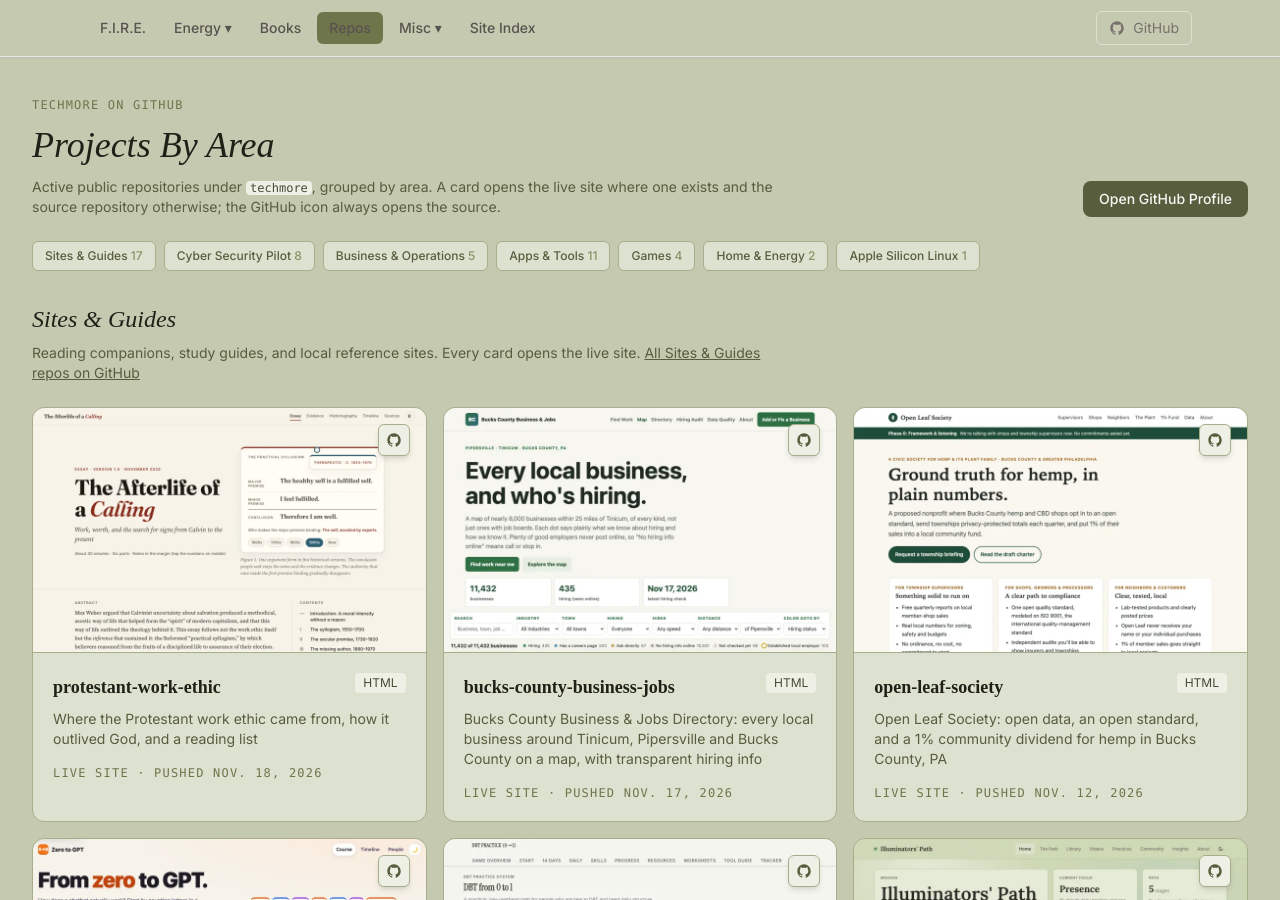
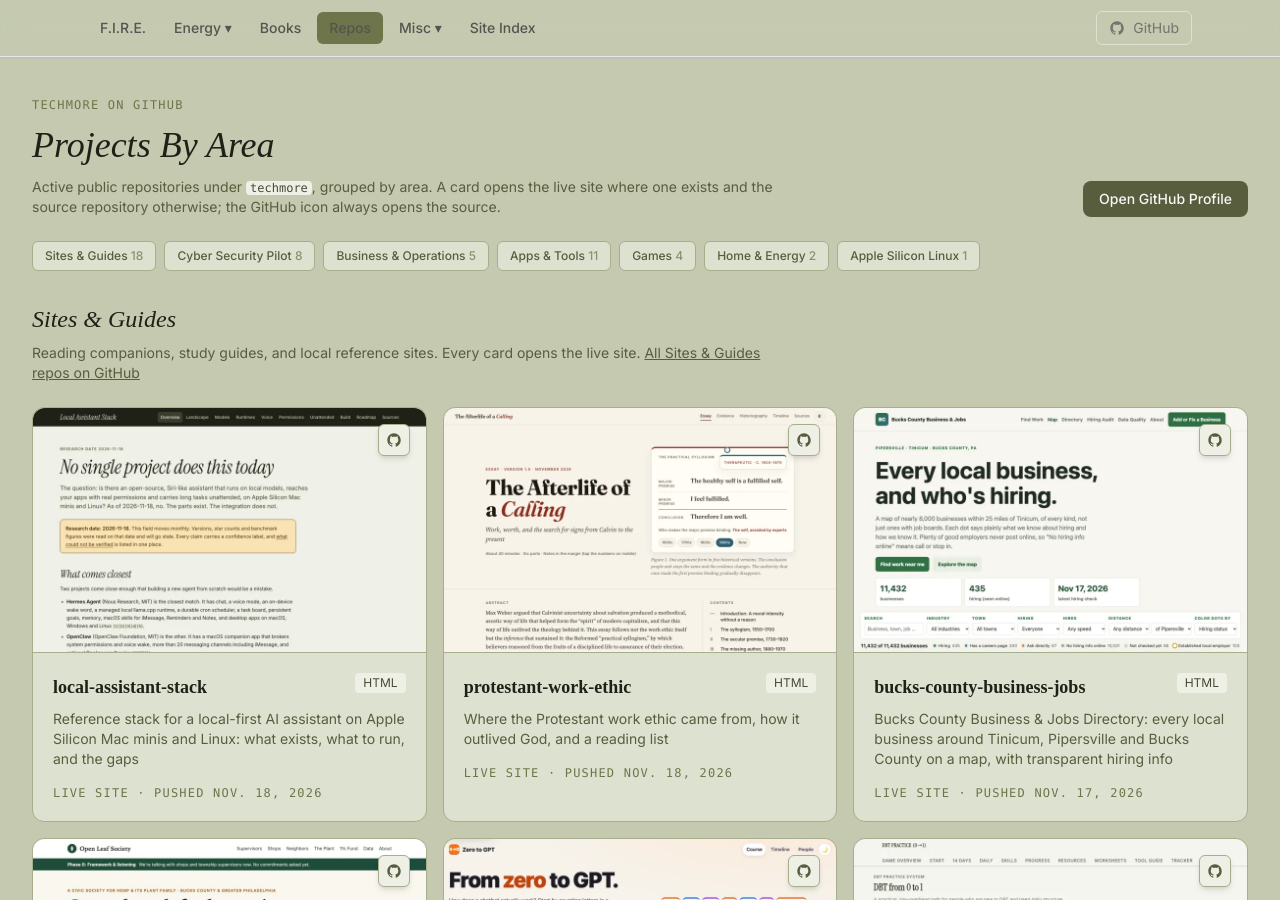
Before and after one commit to techmore/techmore.github.io, a Jekyll site: the page built from pages/repos.html, in a window 1280 px wide and 900 px high. Built offline with Jekyll 4.4.1, drawn with Linux system fonts in a browser that asks for light colours; nearby versions of some CDN libraries; some web fonts are replaced.

Commit message:
Add local-assistant-stack to repos page and site index (#24)
Co-authored-by: Claude Fable 5.2 <noreply@anthropic.com>

```diff
--- a/pages/index.html
+++ b/pages/index.html
@@ -222,6 +222,12 @@ title: Pages - Techmore
                     <p class="text-sm text-olive-600">M4 Mac mini bring-up reference</p>
                 </a>
 
+                <a href="https://techmore.github.io/local-assistant-stack/" target="_blank" rel="noopener noreferrer" class="content-card compact-card bg-olive-200 rounded-xl border border-olive-400 p-5 hover:border-olive-300 hover:shadow-sm transition-all" data-category="sites" data-search="Local Assistant Stack Local AI Assistant Mac mini Linux Apple Silicon LLM">
+                    <div class="w-12 h-12 mb-3 bg-olive-300 rounded-lg flex items-center justify-center text-xl">🤖</div>
+                    <h2 class="text-lg text-olive-900 font-semibold">Local Assistant Stack</h2>
+                    <p class="text-sm text-olive-600">Local-first AI assistant reference stack</p>
+                </a>
+
                 <a href="/pages/books/" class="content-card compact-card bg-olive-200 rounded-xl border border-olive-400 p-5 hover:border-olive-300 hover:shadow-sm transition-all" data-category="books" data-search="Books">
                     <div class="w-12 h-12 mb-3 bg-olive-300 rounded-lg flex items-center justify-center text-xl">📚</div>
                     <h2 class="text-lg text-olive-900 font-semibold">Books</h2>
--- a/pages/repos.html
+++ b/pages/repos.html
@@ -23,7 +23,7 @@ title: Repos - Techmore
             </svg>
 
             <div class="mt-6 flex flex-wrap gap-2">
-                <a href="#tm-sites" class="px-3 py-1.5 bg-olive-200 rounded-md border border-olive-400 text-xs text-olive-700 font-medium hover:bg-olive-100 transition-colors">Sites &amp; Guides <span class="text-olive-500">17</span></a>
+                <a href="#tm-sites" class="px-3 py-1.5 bg-olive-200 rounded-md border border-olive-400 text-xs text-olive-700 font-medium hover:bg-olive-100 transition-colors">Sites &amp; Guides <span class="text-olive-500">18</span></a>
                 <a href="#tm-security" class="px-3 py-1.5 bg-olive-200 rounded-md border border-olive-400 text-xs text-olive-700 font-medium hover:bg-olive-100 transition-colors">Cyber Security Pilot <span class="text-olive-500">8</span></a>
                 <a href="#tm-business" class="px-3 py-1.5 bg-olive-200 rounded-md border border-olive-400 text-xs text-olive-700 font-medium hover:bg-olive-100 transition-colors">Business &amp; Operations <span class="text-olive-500">5</span></a>
                 <a href="#tm-apps" class="px-3 py-1.5 bg-olive-200 rounded-md border border-olive-400 text-xs text-olive-700 font-medium hover:bg-olive-100 transition-colors">Apps &amp; Tools <span class="text-olive-500">11</span></a>
@@ -40,6 +40,24 @@ title: Repos - Techmore
             <h2 class="text-2xl font-display italic text-olive-950">Sites &amp; Guides</h2>
             <p class="mt-2 max-w-3xl text-sm text-olive-700">Reading companions, study guides, and local reference sites. Every card opens the live site. <a href="https://github.com/techmore?tab=repositories&amp;q=topic%3Atm-sites" target="_blank" rel="noopener noreferrer" class="underline hover:text-olive-950">All Sites &amp; Guides repos on GitHub</a></p>
             <div class="mt-6 grid gap-4 md:grid-cols-2 xl:grid-cols-3">
+                <article class="group relative bg-olive-200 rounded-xl border border-olive-400 hover:bg-olive-100 transition-colors">
+                    <div class="aspect-[16/10] bg-olive-300 rounded-t-xl border-b border-olive-400 overflow-hidden">
+                        <img src="/assets/images/repos/local-assistant-stack.webp" alt="Screenshot of the Local Assistant Stack site home page" width="800" height="500" loading="lazy" decoding="async" class="w-full h-full object-cover object-top group-hover:scale-105 motion-reduce:transform-none transition-transform duration-500">
+                    </div>
+                    <a href="https://techmore.github.io/local-assistant-stack/" target="_blank" rel="noopener noreferrer" class="absolute inset-0 rounded-xl" aria-label="Open local-assistant-stack live site"></a>
+                    <div class="relative z-10 p-5 pointer-events-none">
+                        <div class="flex items-start justify-between gap-4">
+                            <h2 class="text-lg text-olive-950 font-semibold break-words">local-assistant-stack</h2>
+                            <span class="text-xs bg-olive-100 text-olive-800 px-2 py-0.5 rounded whitespace-nowrap">HTML</span>
+                        </div>
+                        <p class="mt-2 text-sm text-olive-700">Reference stack for a local-first AI assistant on Apple Silicon Mac minis and Linux: what exists, what to run, and the gaps</p>
+                        <p class="mt-4 text-xs text-olive-600 font-mono tracking-widest uppercase">Live site · Pushed Nov. 18, 2026</p>
+                    </div>
+                    <a href="https://github.com/techmore/local-assistant-stack" target="_blank" rel="noopener noreferrer" class="absolute top-4 right-4 z-20 inline-flex items-center justify-center w-8 h-8 bg-olive-100 rounded-md border border-olive-400 shadow-md text-olive-700 hover:bg-olive-950 hover:text-olive-50 transition-colors" aria-label="Open local-assistant-stack source on GitHub">
+                        <svg class="w-4 h-4" viewBox="0 0 24 24" fill="currentColor" aria-hidden="true"><use href="#github-mark"></use></svg>
+                    </a>
+                </article>
+
                 <article class="group relative bg-olive-200 rounded-xl border border-olive-400 hover:bg-olive-100 transition-colors">
                     <div class="aspect-[16/10] bg-olive-300 rounded-t-xl border-b border-olive-400 overflow-hidden">
                         <img src="/assets/images/repos/protestant-work-ethic.webp" alt="Screenshot of The Afterlife of a Calling essay site home page" width="800" height="500" loading="lazy" decoding="async" class="w-full h-full object-cover object-top group-hover:scale-105 motion-reduce:transform-none transition-transform duration-500">
```
Also changed, not shown: assets/images/repos/local-assistant-stack.webp (added).
